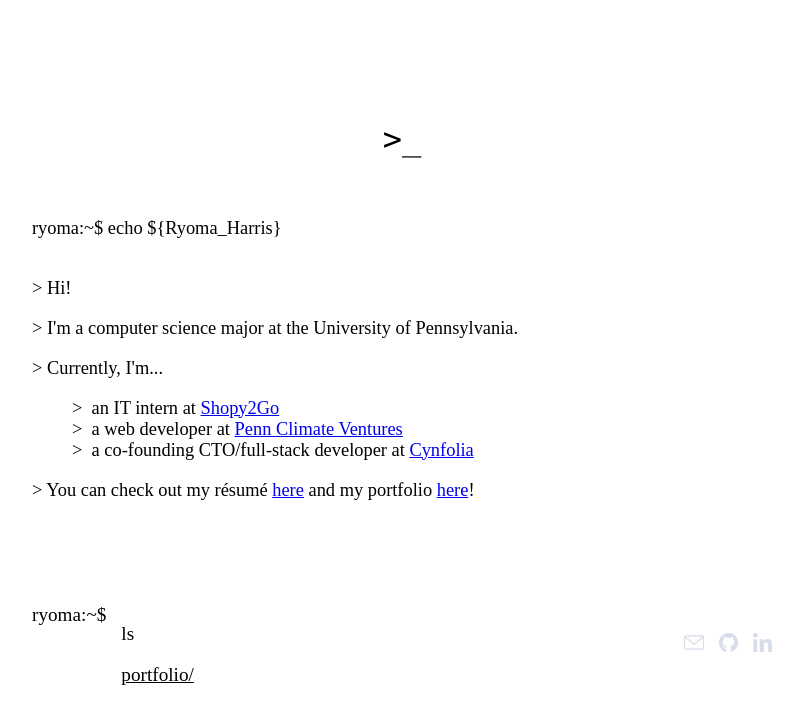
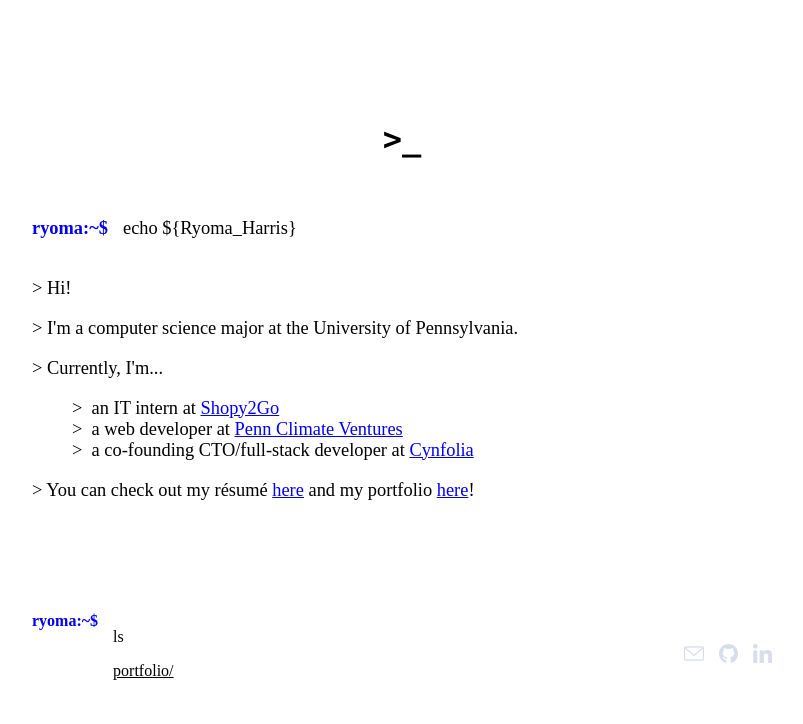
Before and after one commit to hryoma/hryoma.github.io, a Gatsby site: page / in a window 1280 px wide. Shown: the whole page, without its empty margins (238-1041 px from the left). Built offline with nearby package versions, Linux system fonts and the light colour scheme; Gatsby itself is replaced by a stand-in of ours; a small style sheet from the web is missing.

Commit message:
Style tweaks to navigation bar

```diff
--- /dev/null
+++ b/src/components/brand.js
@@ -0,0 +1,17 @@
+import {Link} from "gatsby";
+import * as React from "react";
+
+import "../styles/brand.css"
+
+const Brand = () => (
+  <div className="brand">
+    <Link to="/">
+      <span className="text-green">ryoma</span>
+      <span className="text-white">:</span>
+      <span className="text-magenta">~</span>
+      <span className="text-white">$</span>
+    </Link>
+  </div>
+)
+
+export default Brand
--- a/src/components/header.js
+++ b/src/components/header.js
@@ -1,41 +1,18 @@
 import * as React from "react"
 import { Link } from "gatsby"
 
+import Brand from "./brand";
 import "../styles/header.css"
-
-import iconEmail from "../assets/icons/icon-email.png"
-import iconGithub from "../assets/icons/icon-github.png"
-import iconLinkedIn from "../assets/icons/icon-linkedin.png"
 
 const Header = () => (
   <header id="navbar">
-    <nav className="nav-wrapper">
-      <div className="nav-left">
-          <div>
-            <Link className="nav-brand" to="/">
-              <span className="text-green">ryoma</span>
-              <span className="text-white">:</span>
-              <span className="text-magenta">~</span>
-              <span className="text-white">$</span>
-            </Link>
-          </div>
-          <div className="nav-menu">
-            <p>ls</p>
-            <Link className="nav-link" to="/portfolio/">portfolio/</Link>
-          </div>
+    <div className="nav-wrapper">
+      <Brand/>
+      <div className="nav-menu">
+        <p>ls</p>
+        <Link className="nav-link" to="/portfolio/">portfolio/</Link>
       </div>
-      <div className="nav-right">
-        <a target="_blank" rel="noopener noreferrer" href="mailto:ryomah@seas.upenn.edu">
-          <img className="nav-icon" src={iconEmail} alt="email"/>
-        </a>
-        <a target="_blank" rel="noopener noreferrer" href="https://github.com/hryoma">
-          <img className="nav-icon" src={iconGithub} alt="github"/>
-        </a>
-        <a target="_blank" rel="noopener noreferrer" href="https://www.linkedin.com/in/ryomah/">
-          <img className="nav-icon" src={iconLinkedIn} alt="linkedin"/>
-        </a>
-      </div>
-    </nav>
+    </div>
   </header>
 )
 
--- a/src/components/project-card.js
+++ b/src/components/project-card.js
@@ -33,7 +33,7 @@
         { !showPost && <h2 className="title">{fm.title}</h2> }
 
         <small className="data">{fm.role}</small>
-        <br/>
+        <b>ᆞ</b>
         <small className="data">{fm.start_date} – {fm.end_date}</small>
 
         <p className="desc">{fm.desc}</p>
--- /dev/null
+++ b/src/components/sm-icons.js
@@ -0,0 +1,24 @@
+import * as React from "react"
+
+import iconEmail from "../assets/icons/icon-email.png";
+import iconGithub from "../assets/icons/icon-github.png";
+import iconLinkedIn from "../assets/icons/icon-linkedin.png";
+import {ExtLink} from "./extLink";
+
+import "../styles/sm-icons.css"
+
+const SmIcons = () => (
+  <div className="sm-icons">
+    <ExtLink link="mailto:ryomah@seas.upenn.edu">
+      <img className="sm-icon" src={iconEmail} alt="email"/>
+    </ExtLink>
+    <ExtLink link="https://github.com/hryoma">
+      <img className="sm-icon" src={iconGithub} alt="github"/>
+    </ExtLink>
+    <ExtLink link="https://www.linkedin.com/in/ryomah/">
+      <img className="sm-icon" src={iconLinkedIn} alt="linkedin"/>
+    </ExtLink>
+  </div>
+)
+
+export default SmIcons
--- a/src/pages/index.js
+++ b/src/pages/index.js
@@ -1,11 +1,13 @@
 import * as React from "react"
 import resumePdf from "../assets/Resume.pdf"
 
+import Seo from "../components/seo"
+import {ExtLink} from "../components/extLink";
 import Header from "../components/header"
-import Seo from "../components/seo"
+import Brand from "../components/brand";
+import SmIcons from "../components/sm-icons";
 
 import "../styles/index.css"
-import {ExtLink} from "../components/extLink";
 
 const IndexPage = () => {
   return (
@@ -15,10 +17,7 @@
         <div className="terminal-header">>_</div>
         <div className="terminal-content">
           <p className="terminal-title">
-            <span className="text-green">ryoma</span>
-            <span className="text-white">:</span>
-            <span className="text-magenta">~</span>
-            <span className="text-white">$ </span>
+            <Brand/>
             echo ${'{'}<span className="typewriter-text">Ryoma_Harris</span>{'}'}
           </p>
           <div className="about-content">
@@ -47,6 +46,7 @@
         </div>
         <div className="header-wrapper">
           <Header/>
+          <SmIcons/>
         </div>
       </div>
     </>
--- a/src/pages/portfolio.js
+++ b/src/pages/portfolio.js
@@ -17,7 +17,7 @@
         <div className="grid-layout">
           {data.allMarkdownRemark.edges.map(({ node }) => (
             <div className="card-wrapper">
-            <ProjectCard node={node} />
+              <ProjectCard node={node} />
             </div>
           ))}
         </div>
--- a/src/styles/base.css
+++ b/src/styles/base.css
@@ -139,7 +139,7 @@
 }
 
 p {
-  font-size: 1.2rem;
+  font-size: 1.1rem;
   line-height: 1.5rem;
 }
 
--- /dev/null
+++ b/src/styles/brand.css
@@ -0,0 +1,20 @@
+.brand {
+  font-weight: bold;
+  display: inline;
+  margin-right: 15px;
+}
+
+.brand > * {
+  text-decoration: none;
+  -webkit-touch-callout: none;
+  -webkit-user-select: none;
+  -moz-user-select: none;
+  -ms-user-select: none;
+  user-select: none;
+  transition: all ease-in-out 0.15s;
+}
+
+.brand:hover > * {
+  text-decoration: none;
+  filter: drop-shadow(0 0 5px var(--c-cyan));
+}
--- a/src/styles/header.css
+++ b/src/styles/header.css
@@ -1,67 +1,30 @@
 #navbar {
+  font-family: var(--font-monospace);
   background-color: var(--c-bg-elevated);
-  height: 90px;
+  padding: 10px 30px;
   position: fixed;
   top: 0;
   left: 0;
   right: 0;
   z-index: 99;
-}
-
-#navbar * {
-  font-size: 1.2rem;
+  align-items: center;
 }
 
 .nav-wrapper {
-  font-family: var(--font-monospace);
   height: 100%;
-  padding: 0 30px;
-  display: flex;
-  justify-content: space-between;
-  align-items: center;
-}
-
-.nav-left {
+  margin: auto;
   display: flex;
 }
 
-.nav-brand {
-  color: var(--c-green);
-  text-decoration: none;
-  -webkit-touch-callout: none;
-  -webkit-user-select: none;
-  -moz-user-select: none;
-  -ms-user-select: none;
-  user-select: none;
-}
-.nav-brand:hover {
-  text-decoration: none;
-}
-
-.brand-plain {
-  color: var(--c-white);
-}
-
 .nav-menu {
-  margin-left: 15px;
+  height: auto;
 }
 
 .nav-link {
   color: var(--c-bright-blue);
+  transition: all ease-in-out 0.15s;
 }
 .nav-link:hover {
   text-decoration: underline;
+  filter: drop-shadow(0 0 1px var(--c-blue));
 }
-
-.nav-right > * {
-  margin-left: 15px;
-}
-
-.nav-icon {
-  height: 1.2rem;
-  width: 1.2rem;
-}
-
-.nav-icon:hover {
-  filter: drop-shadow(0 0 2px var(--c-blue));
-}
--- a/src/styles/index.css
+++ b/src/styles/index.css
@@ -19,6 +19,7 @@
   font-size: 2rem;
   font-family: Menlo, Monaco, "Lucida Console", "Courier New", Courier, monospace;
   text-align: center;
+  font-weight: bold;
   background: var(--c-bg-elevated);
   width: 100%;
   padding: 10px 0;
@@ -109,8 +110,26 @@
 
 /* Override header.css styles */
 
-.header-wrapper > * {
+.header-wrapper {
+  display: inline-block;
+  justify-content: space-between;
+}
+
+.header-wrapper #navbar {
   position: absolute !important;
   top: auto !important;
   bottom: 0;
 }
+
+.header-wrapper .sm-icons {
+  position: absolute;
+  margin-right: 30px;
+  right: 0;
+}
+
+@media screen and (max-width: 360px) {
+  .header-wrapper .sm-icons {
+    visibility: hidden;
+    opacity: 0;
+  }
+}
--- a/src/styles/portfolio.css
+++ b/src/styles/portfolio.css
@@ -8,3 +8,9 @@
   margin: 15px;
   flex: 0 0 360px;
 }
+
+@media screen and (max-width: 380px){
+  .grid-layout > .card-wrapper {
+    max-width: 95%;
+  }
+}
--- a/src/styles/project-card.css
+++ b/src/styles/project-card.css
@@ -6,11 +6,6 @@
   margin: 0 auto;
   padding: 15px 15px 30px;
   transition: all ease-in-out 0.15s;
-}
-
-.card:hover {
-  box-shadow: 0 2px 25px 5px var(--c-shadow-light);
-  transform: translateY(-3px);
 }
 
 .image {
--- /dev/null
+++ b/src/styles/sm-icons.css
@@ -0,0 +1,17 @@
+
+.sm-icons {
+  float: right;
+  z-index: 100;
+}
+
+.sm-icon {
+  margin-left: 15px;
+  height: 1.2rem;
+  width: 1.2rem;
+  transition: all ease-in-out 0.15s;
+}
+
+.sm-icon:hover {
+  filter: drop-shadow(0 0 3px var(--c-cyan));
+  transform: scale(1.25);
+}
```
